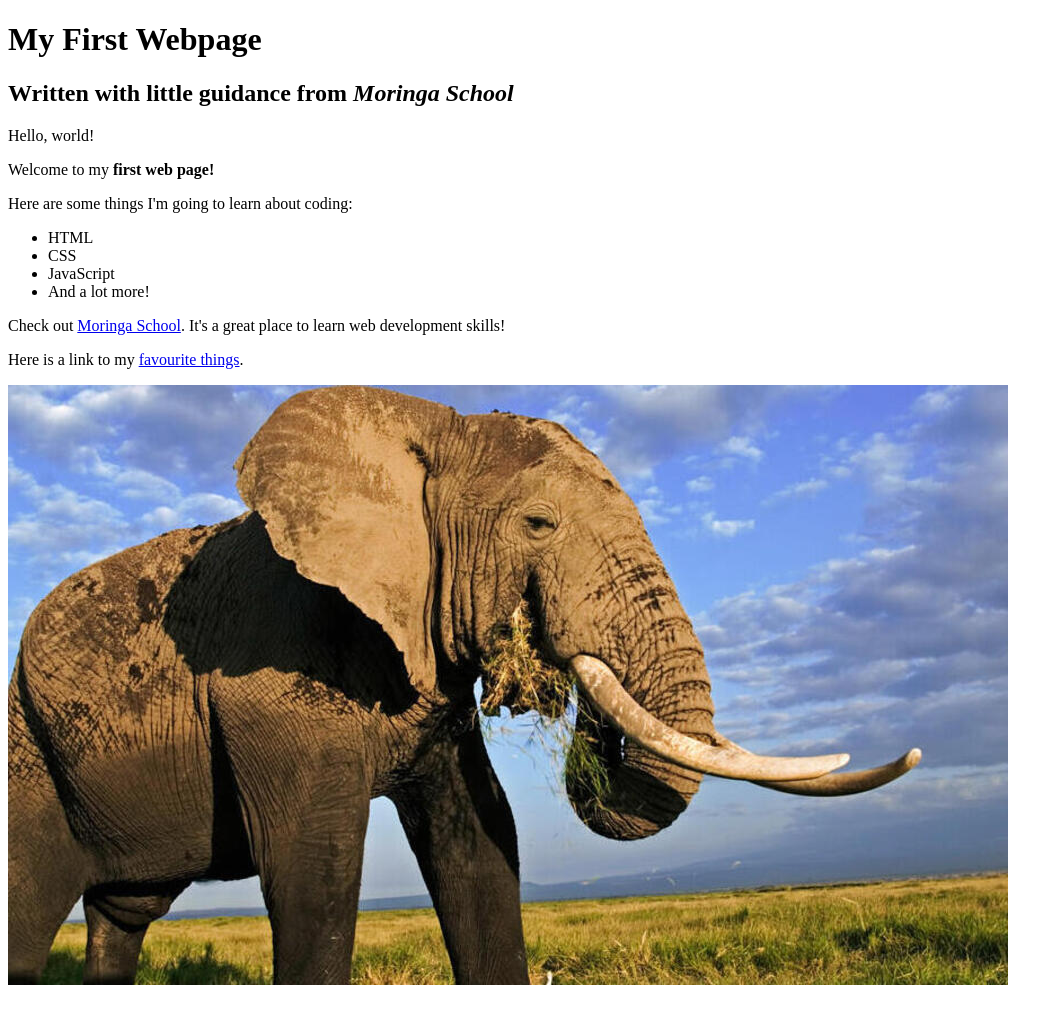
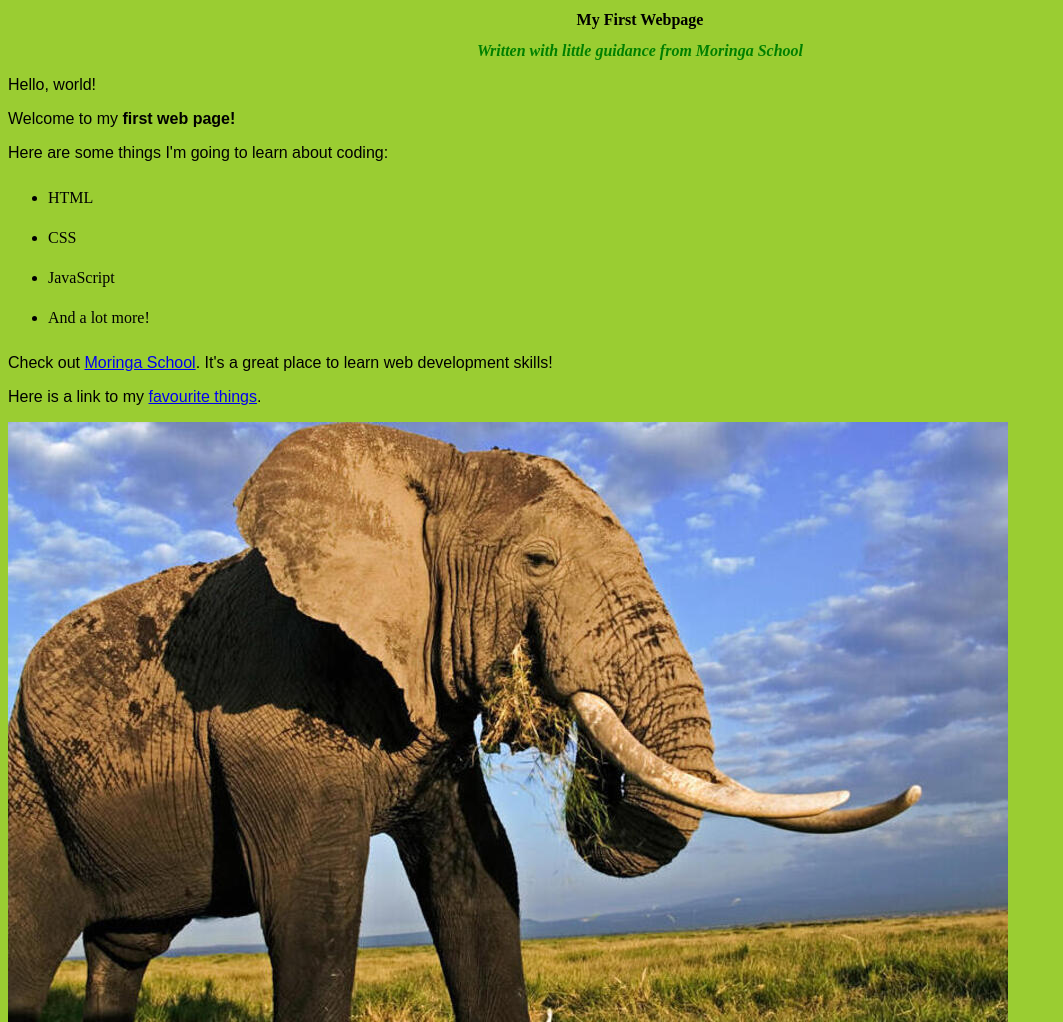
Before and after one commit to AdamuWanganya/petwebsite, a plain HTML site: page index.html in a window 1280 px wide. Shown: the whole page, without its empty margins (0-1063 px from the left). Before the commit the page ends 997 px from the top, so only its background shows below. Drawn offline with Linux system fonts and the light colour scheme.

Commit message:
change of my-first-webpage.html to index.html

```diff
--- /dev/null
+++ b/css/styles.css
@@ -0,0 +1,32 @@
+body {
+    background-color: yellowgreen;
+}
+
+h1,
+h2,
+p {
+    font-size: medium;
+    font-style: normal;
+    font-family: 'Times New Roman', Times, serif;
+}
+
+h1 {
+    color: rgb(0, 0, 0);
+    text-align: center;
+    line-height: normal;
+}
+
+h2 {
+    color: green;
+    font-style: italic;
+    text-align: center;
+}
+
+p {
+    font-family: sans-serif;
+}
+
+ul {
+    line-height: 40px;
+    text-align: justify;
+}
--- a/my-first-webpage.html
+++ b/index.html
@@ -3,6 +3,7 @@
 
 <head>
     <title>My first webpage!</title>
+    <link href="css/styles.css" rel="stylesheet" type="text/css">
 </head>
 
 <body>
```
Also changed, not shown: my-favourite-things.html (+1 -0 lines), 1 other file.
